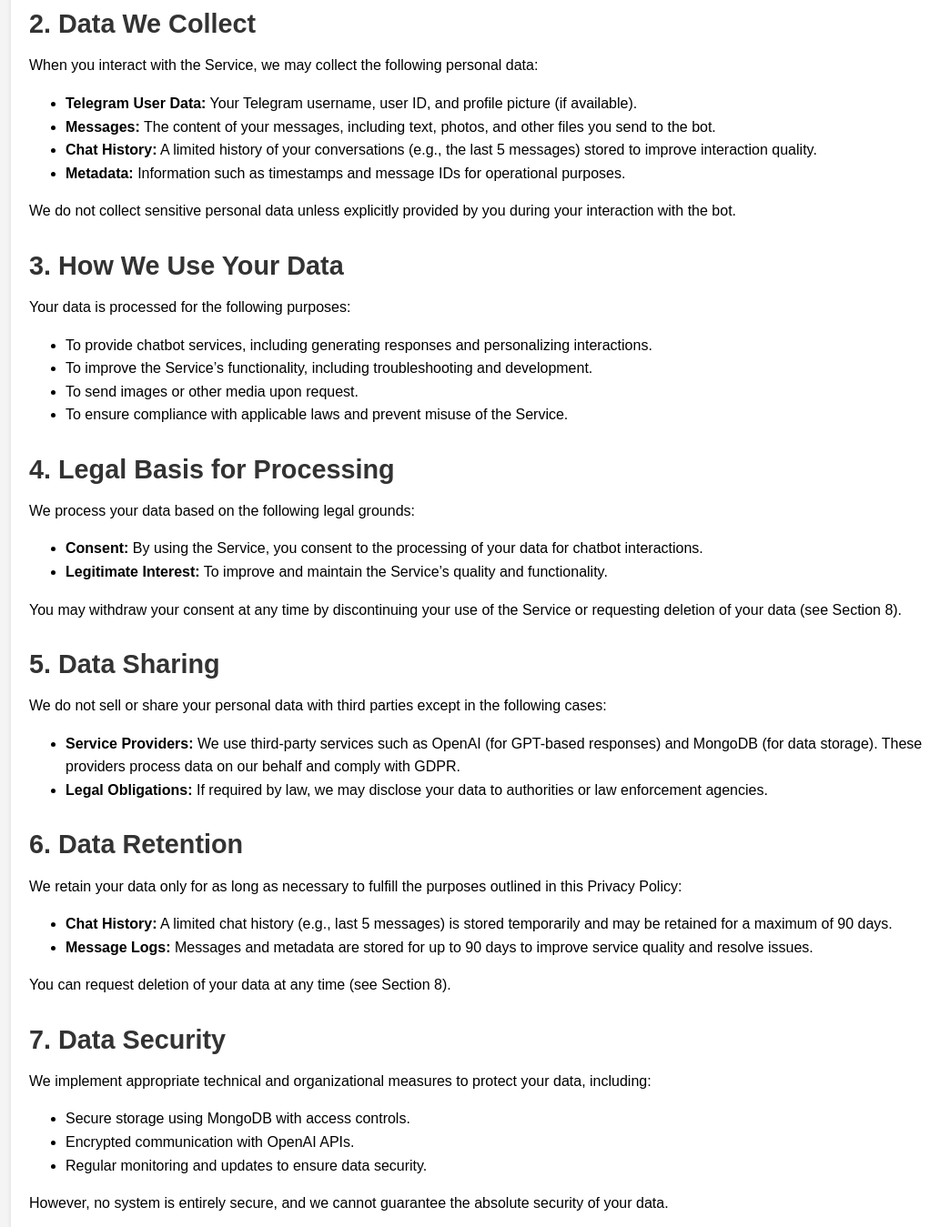
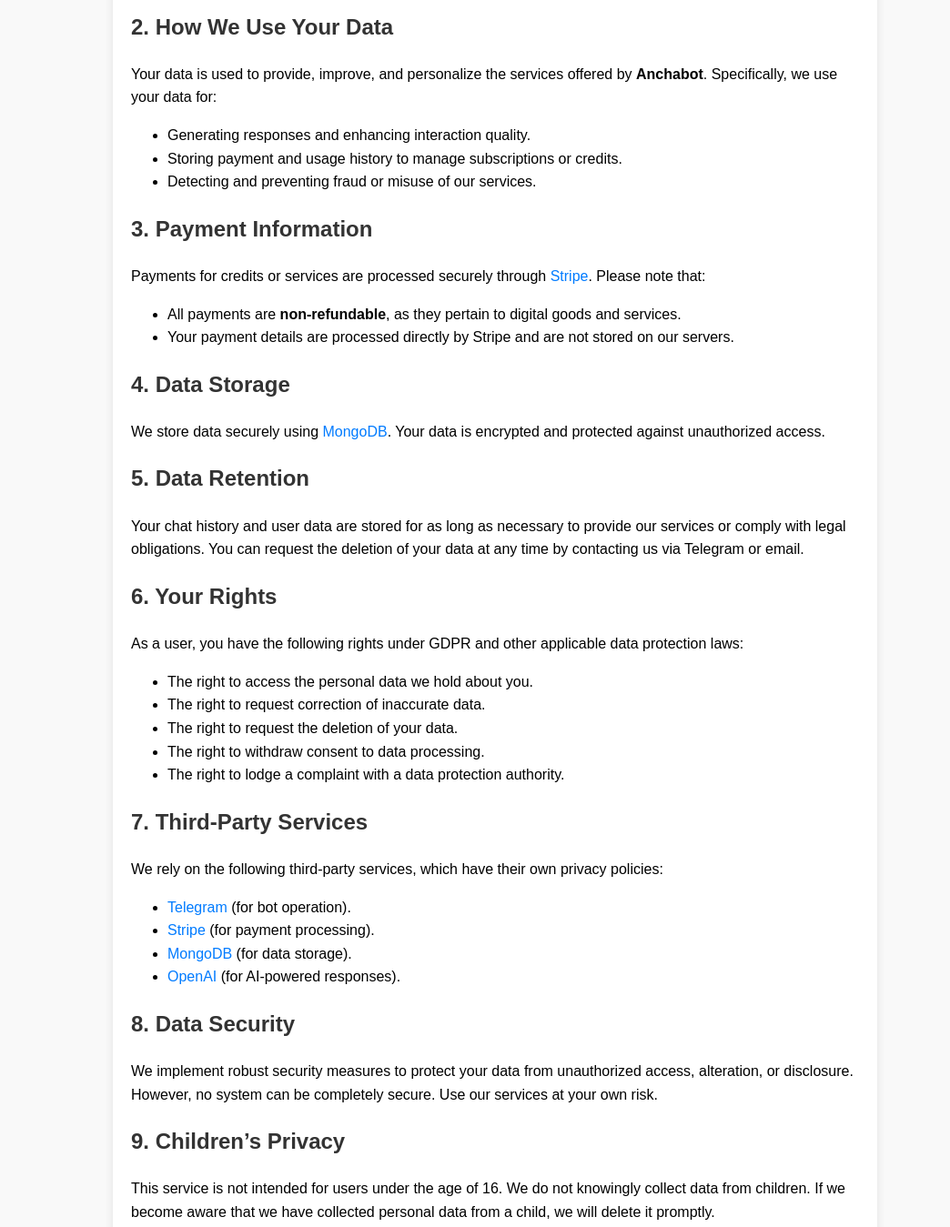
Before and after one commit to ConexMedia/privacy-policy, a plain HTML site: page index.html in a window 1280 px wide. Shown: the part 468-1817 px from the top of the page at 91% size, without its empty margins (96-1140 px from the left). Drawn offline with Linux system fonts and the light colour scheme.

Commit message:
Update index.html

```diff
--- a/index.html
+++ b/index.html
@@ -3,150 +3,104 @@
 <head>
   <meta charset="UTF-8">
   <meta name="viewport" content="width=device-width, initial-scale=1.0">
-    <meta http-equiv="X-UA-Compatible" content="ie=edge">
   <title>Privacy Policy</title>
   <style>
     body {
       font-family: Arial, sans-serif;
       line-height: 1.6;
+      background-color: #f9f9f9;
       margin: 0;
       padding: 0;
-            background-color: #f4f4f4;
     }
     .container {
-            width: 80%;
-            margin: 0 auto;
+      max-width: 800px;
+      margin: 20px auto;
       padding: 20px;
-            background-color: white;
-            box-shadow: 0 2px 5px rgba(0, 0, 0, 0.1);
+      background-color: #fff;
       border-radius: 8px;
+      box-shadow: 0 0 10px rgba(0, 0, 0, 0.1);
     }
     h1, h2, h3 {
       color: #333;
     }
-        h1 {
-            font-size: 2.5em;
-            margin-bottom: 20px;
+    a {
+      color: #007BFF;
+      text-decoration: none;
     }
-        h2 {
-            font-size: 1.8em;
-            margin-bottom: 10px;
-        }
-        h3 {
-            font-size: 1.5em;
-            margin-top: 20px;
-            margin-bottom: 10px;
-        }
-        p {
-            margin: 10px 0;
-        }
-        .footer {
-            text-align: center;
-            font-size: 0.9em;
-            color: #888;
-            margin-top: 20px;
+    a:hover {
+      text-decoration: underline;
     }
   </style>
 </head>
 <body>
-
   <div class="container">
     <h1>Privacy Policy</h1>
+    <p>Welcome to <strong>Anchabot</strong>, operated by <strong>ConexMedia</strong>. Your privacy is important to us, and we are committed to protecting your personal data. This policy explains how we collect, use, and protect your data in compliance with the <strong>General Data Protection Regulation (GDPR)</strong> and other applicable data protection laws worldwide.</p>
 
-    <p><strong>Effective Date:</strong> 14.12.2024</p>
-
-    <p>This Privacy Policy explains how Anchabot ("we," "our," or "us") collects, uses, and protects your personal data when you interact with our Telegram bot (the "Service"). We are committed to complying with the General Data Protection Regulation (GDPR) and other applicable data protection laws.</p>
-
-    <hr>
-
-    <h2>1. Data Controller</h2>
-    <p>For the purposes of the GDPR, the Data Controller is:</p>
-    <p><strong>ConexMedia Corp.</strong><br>
-    ConexMedia<br>
-    Email: conexmediacorp@gmail.com</p>
-
-    <h2>2. Data We Collect</h2>
-    <p>When you interact with the Service, we may collect the following personal data:</p>
+    <h2>1. Data We Collect</h2>
+    <p>When you interact with <strong>Anchabot</strong>, we may collect the following data:</p>
     <ul>
-        <li><strong>Telegram User Data:</strong> Your Telegram username, user ID, and profile picture (if available).</li>
-        <li><strong>Messages:</strong> The content of your messages, including text, photos, and other files you send to the bot.</li>
-        <li><strong>Chat History:</strong> A limited history of your conversations (e.g., the last 5 messages) stored to improve interaction quality.</li>
-        <li><strong>Metadata:</strong> Information such as timestamps and message IDs for operational purposes.</li>
-    </ul>
-    <p>We do not collect sensitive personal data unless explicitly provided by you during your interaction with the bot.</p>
-
-    <h2>3. How We Use Your Data</h2>
-    <p>Your data is processed for the following purposes:</p>
-    <ul>
-        <li>To provide chatbot services, including generating responses and personalizing interactions.</li>
-        <li>To improve the Service’s functionality, including troubleshooting and development.</li>
-        <li>To send images or other media upon request.</li>
-        <li>To ensure compliance with applicable laws and prevent misuse of the Service.</li>
+      <li><strong>User Information:</strong> Your Telegram username, user ID, and messages.</li>
+      <li><strong>Payment Data:</strong> Payment details provided via <a href="https://stripe.com/privacy" target="_blank">Stripe</a> for purchases. Note that we do not store payment card details; Stripe handles this information securely.</li>
+      <li><strong>Chat History:</strong> We store your conversation history to improve the bot's responses and user experience.</li>
+      <li><strong>Metadata:</strong> Non-identifiable data such as timestamps of messages and interactions.</li>
     </ul>
 
-    <h2>4. Legal Basis for Processing</h2>
-    <p>We process your data based on the following legal grounds:</p>
+    <h2>2. How We Use Your Data</h2>
+    <p>Your data is used to provide, improve, and personalize the services offered by <strong>Anchabot</strong>. Specifically, we use your data for:</p>
     <ul>
-        <li><strong>Consent:</strong> By using the Service, you consent to the processing of your data for chatbot interactions.</li>
-        <li><strong>Legitimate Interest:</strong> To improve and maintain the Service’s quality and functionality.</li>
-    </ul>
-    <p>You may withdraw your consent at any time by discontinuing your use of the Service or requesting deletion of your data (see Section 8).</p>
-
-    <h2>5. Data Sharing</h2>
-    <p>We do not sell or share your personal data with third parties except in the following cases:</p>
-    <ul>
-        <li><strong>Service Providers:</strong> We use third-party services such as OpenAI (for GPT-based responses) and MongoDB (for data storage). These providers process data on our behalf and comply with GDPR.</li>
-        <li><strong>Legal Obligations:</strong> If required by law, we may disclose your data to authorities or law enforcement agencies.</li>
+      <li>Generating responses and enhancing interaction quality.</li>
+      <li>Storing payment and usage history to manage subscriptions or credits.</li>
+      <li>Detecting and preventing fraud or misuse of our services.</li>
     </ul>
 
-    <h2>6. Data Retention</h2>
-    <p>We retain your data only for as long as necessary to fulfill the purposes outlined in this Privacy Policy:</p>
+    <h2>3. Payment Information</h2>
+    <p>Payments for credits or services are processed securely through <a href="https://stripe.com/privacy" target="_blank">Stripe</a>. Please note that:</p>
     <ul>
-        <li><strong>Chat History:</strong> A limited chat history (e.g., last 5 messages) is stored temporarily and may be retained for a maximum of 90 days.</li>
-        <li><strong>Message Logs:</strong> Messages and metadata are stored for up to 90 days to improve service quality and resolve issues.</li>
+      <li>All payments are <strong>non-refundable</strong>, as they pertain to digital goods and services.</li>
+      <li>Your payment details are processed directly by Stripe and are not stored on our servers.</li>
     </ul>
-    <p>You can request deletion of your data at any time (see Section 8).</p>
 
-    <h2>7. Data Security</h2>
-    <p>We implement appropriate technical and organizational measures to protect your data, including:</p>
+    <h2>4. Data Storage</h2>
+    <p>We store data securely using <a href="https://www.mongodb.com/legal/privacy-policy" target="_blank">MongoDB</a>. Your data is encrypted and protected against unauthorized access.</p>
+
+    <h2>5. Data Retention</h2>
+    <p>Your chat history and user data are stored for as long as necessary to provide our services or comply with legal obligations. You can request the deletion of your data at any time by contacting us via Telegram or email.</p>
+
+    <h2>6. Your Rights</h2>
+    <p>As a user, you have the following rights under GDPR and other applicable data protection laws:</p>
     <ul>
-        <li>Secure storage using MongoDB with access controls.</li>
-        <li>Encrypted communication with OpenAI APIs.</li>
-        <li>Regular monitoring and updates to ensure data security.</li>
+      <li>The right to access the personal data we hold about you.</li>
+      <li>The right to request correction of inaccurate data.</li>
+      <li>The right to request the deletion of your data.</li>
+      <li>The right to withdraw consent to data processing.</li>
+      <li>The right to lodge a complaint with a data protection authority.</li>
     </ul>
-    <p>However, no system is entirely secure, and we cannot guarantee the absolute security of your data.</p>
 
-    <h2>8. Your Rights</h2>
-    <p>Under the GDPR, you have the following rights:</p>
+    <h2>7. Third-Party Services</h2>
+    <p>We rely on the following third-party services, which have their own privacy policies:</p>
     <ul>
-        <li><strong>Access:</strong> Request a copy of the data we hold about you.</li>
-        <li><strong>Correction:</strong> Request corrections to inaccurate or incomplete data.</li>
-        <li><strong>Deletion:</strong> Request the deletion of your data (“right to be forgotten”).</li>
-        <li><strong>Restriction:</strong> Request restriction of processing under certain conditions.</li>
-        <li><strong>Objection:</strong> Object to data processing based on legitimate interests.</li>
-        <li><strong>Data Portability:</strong> Request your data in a structured, commonly used format.</li>
-        <li><strong>Withdraw Consent:</strong> Withdraw your consent to data processing at any time.</li>
+      <li><a href="https://telegram.org/privacy" target="_blank">Telegram</a> (for bot operation).</li>
+      <li><a href="https://stripe.com/privacy" target="_blank">Stripe</a> (for payment processing).</li>
+      <li><a href="https://www.mongodb.com/legal/privacy-policy" target="_blank">MongoDB</a> (for data storage).</li>
+      <li><a href="https://openai.com/policies/privacy-policy" target="_blank">OpenAI</a> (for AI-powered responses).</li>
     </ul>
-    <p>To exercise these rights, contact us at conexmediacorp@gmail.com. We will respond within 30 days.</p>
 
-    <h2>9. Data Transfers</h2>
-    <p>Data processed by OpenAI or stored in MongoDB may be transferred outside the European Economic Area (EEA). We ensure that such transfers comply with GDPR by using providers with adequate safeguards (e.g., Standard Contractual Clauses).</p>
+    <h2>8. Data Security</h2>
+    <p>We implement robust security measures to protect your data from unauthorized access, alteration, or disclosure. However, no system can be completely secure. Use our services at your own risk.</p>
 
-    <h2>10. Children’s Privacy</h2>
-    <p>The Service is not intended for children under the age of 16. We do not knowingly collect data from children. If you believe we have collected data from a child, contact us immediately to delete it.</p>
+    <h2>9. Children’s Privacy</h2>
+    <p>This service is not intended for users under the age of 16. We do not knowingly collect data from children. If we become aware that we have collected personal data from a child, we will delete it promptly.</p>
 
-    <h2>11. Updates to This Privacy Policy</h2>
-    <p>We may update this Privacy Policy from time to time to reflect changes in the Service or legal requirements. We encourage you to review this policy periodically. Significant changes will be communicated via Telegram or other appropriate means.</p>
+    <h2>10. Changes to This Policy</h2>
+    <p>We may update this privacy policy from time to time. Changes will be posted on this page, and significant updates will be communicated via Telegram or other means.</p>
 
-    <h2>12. Contact Us</h2>
-    <p>If you have any questions or concerns about this Privacy Policy, contact us at:</p>
-    <p>Email: conexmediacorp@gmail.com<br>
-    ConexMedia</p>
+    <h2>11. Contact Us</h2>
+    <p>If you have questions or concerns about this privacy policy or how your data is handled, please contact <strong>ConexMedia</strong> via:</p>
+    <ul>
+      <li>Email: <a href="mailto:conexmediacorp@gmail.com">conexmediacorp@gmail.com</a></li>
+      <li>Telegram: Contact us directly through the Anchabot interface.</li>
+    </ul>
   </div>
-
-<div class="footer">
-    <p>&copy; 2024 ConexMediaCorp. All rights reserved.</p>
-</div>
-
 </body>
 </html>
```
Lines whose indentation alone changed are shown as unchanged.
